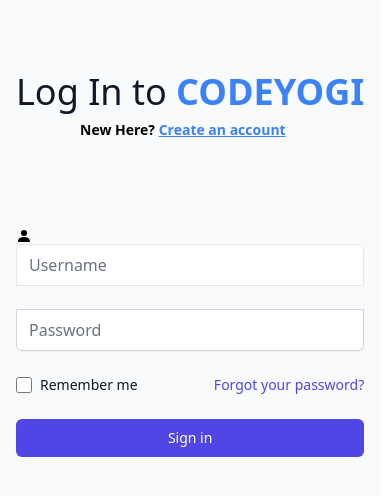
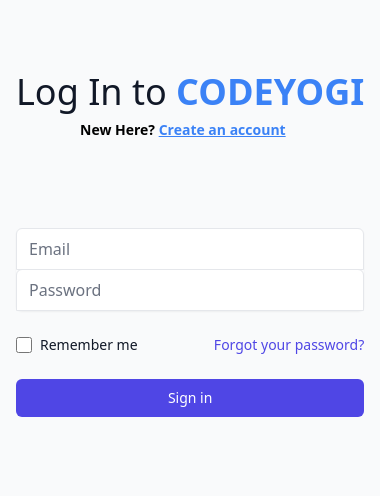
Before and after one commit to krishna-ballabh/FinalProject, a React (Create React App) app: page /login in a window 390 px wide. Shown: the top 496 px of the page. Built offline with nearby package versions, Linux system fonts and the light colour scheme; grey boxes are pictures that could not be loaded; some icons are missing.

Commit message:
Makig input component

```diff
--- /dev/null
+++ b/src/components/Input.tsx
@@ -0,0 +1,29 @@
+import {FC, InputHTMLAttributes, memo} from "react";
+interface Props extends InputHTMLAttributes<HTMLInputElement>{
+  id:string;
+  touched?: boolean;
+    error?: string;
+}
+
+const Input: FC<Props> = ({touched, error, className,placeholder,id, ...rest}) =>{
+    return(
+        <>
+            <div>
+              {id && placeholder && (<label htmlFor={id} className="sr-only">
+                  {placeholder}
+              </label>)}
+              <input
+              id = {id}
+                {...rest}
+                className={"relative inline-block w-full px-3 py-2 text-gray-900 placeholder-gray-500 border rounded-none appearance-none b border-bottom-1z rounded-t-md focus:ring-indigo-500 focus:border-indigo-500 sm:text-sm" + className}
+                placeholder = {placeholder}
+              />
+            </div>
+            {touched && <div className = "text-red-600">{error}</div>}
+
+          </>
+    );
+};
+
+Input.defaultProps = {}
+export default memo(Input);
--- a/src/pages/Login.pages.tsx
+++ b/src/pages/Login.pages.tsx
@@ -2,8 +2,8 @@
 import { Link, useHistory } from "react-router-dom";
 import LockClosedIcon from "@heroicons/react/outline/LockClosedIcon";
 import { FaSpinner } from "react-icons/fa"
-import { BsPersonFill } from "react-icons/bs";
 import { useFormik } from "formik";
+import Input from "../components/Input";
 import * as yup from "yup";
 
 interface Props{}
@@ -11,7 +11,13 @@
 const Login: FC<Props> = (props) =>{
   const history = useHistory();
 
-   const myForm = useFormik({
+  const {
+    handleSubmit,
+    getFieldProps,
+    touched,
+    isSubmitting,
+    errors,
+  } = useFormik({
      initialValues :{
        email: "",
        password: "",
@@ -38,47 +44,33 @@
           </p>
         </div>
         <form className="pt-8 space-y-6"
-        onSubmit = {myForm.handleSubmit}>
+        onSubmit = {handleSubmit}>
           <input type="hidden" name="remember" defaultValue="true" />
           <div className="-space-y-px rounded-md shadow-sm">
-            <div>
-              <label htmlFor="email-address" className="sr-only">
-                Email address
-              </label>
-              <BsPersonFill/>
-              <input
 
-                id="email-address"
-                name="email"
-                type="email"
-                value = {myForm.values.email}
-                onChange = {myForm.handleChange}
-                onBlur = {myForm.handleBlur}
-                autoComplete="email"
-                className="relative inline-block w-full px-3 py-2 text-gray-900 placeholder-gray-500 border rounded-none appearance-none b border-bottom-1z rounded-t-md focus:ring-indigo-500 focus:border-indigo-500 sm:text-sm"
-                placeholder="Username"
-              />
-            </div>
-            {myForm.touched.email && <div className = "text-red-600">{myForm.errors.email}</div>}
-            <div className = "pt-6">
-              <label htmlFor="password" className="sr-only">
-                Password
-              </label>
+            <Input
+              id = "email"
+              type = "email"
+              autoComplete = "email"
+              required
+              touched = {touched.email}
+              error = {errors.email}
+              {...getFieldProps("email")}
+              placeholder = "Email"
+              className = "rounded-b-none"
+            />
 
-              <input
-                id="password"
-                name="password"
-                type="password"
-                autoComplete="current-password"
-                required
-                value = {myForm.values.password}
-                onChange = {myForm.handleChange}
-                onBlur = {myForm.handleBlur}
-                className="relative block w-full px-3 py-2 text-gray-900 placeholder-gray-500 border border-gray-300 rounded-none appearance-none rounded-b-md focus:outline-none focus:ring-indigo-500 focus:border-indigo-500 focus:z-10 sm:text-sm"
-                placeholder="Password"
-              />
-            </div>
-            {myForm.touched.password && <div className = "text-red-600">{myForm.errors.password}</div>}
+            <Input
+              id = "password"
+              type = "password"
+              autoComplete = "current-password"
+              required
+              touched = {touched.password}
+              error = {errors.password}
+              {...getFieldProps("password")}
+              placeholder = "Password"
+              className = "rounded-t-none"
+            />
           </div>
           <div className="flex items-center justify-between">
             <div className="flex items-center">
@@ -110,7 +102,7 @@
               </span>
               Sign in
             </button>
-            {myForm.isSubmitting && <FaSpinner className = "mt-5 animate-spin"/>}
+            {isSubmitting && <FaSpinner className = "mt-5 animate-spin"/>}
           </div>
         </form>
       </div>
```
